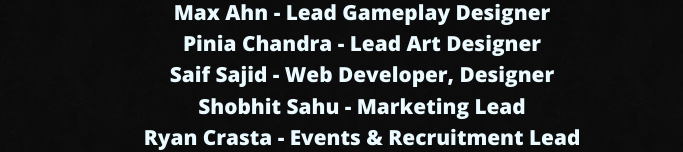
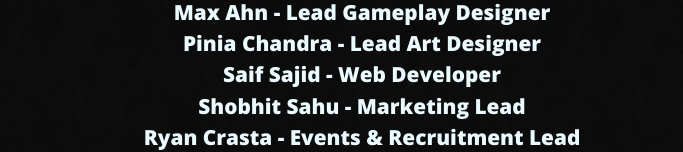
Before and after one commit to AMS-GDA/AGDA, a plain HTML site: page index.html in a window 1280 px wide. Shown: the part 990-1142 px from the top of the page, without its empty margins (298-981 px from the left). Drawn offline with nearby package versions, Linux system fonts and the light colour scheme.

Commit message:
Update index.html

```diff
--- a/index.html
+++ b/index.html
@@ -8,7 +8,7 @@
 <li>Jay Friso - Lead Gameplay Developer</li>
 <li>Max Ahn - Lead Gameplay Designer</li>
 <li>Pinia Chandra - Lead Art Designer</li>
-<li>Saif Sajid - Web Developer, Designer</li>
+<li>Saif Sajid - Web Developer</li>
 <li>Shobhit Sahu - Marketing Lead</li>
 <li>Ryan Crasta - Events &amp; Recruitment Lead</li>
 <li>You? - Think you&#39;d be a good fit with us? <a href="https://docs.google.com/forms/d/120_DmU-KcXTUjz_B-NMoEUqNyv2p-vMc6qTl5qvhP_0/viewform?usp=send_form">Sign up!</a></li>
```
